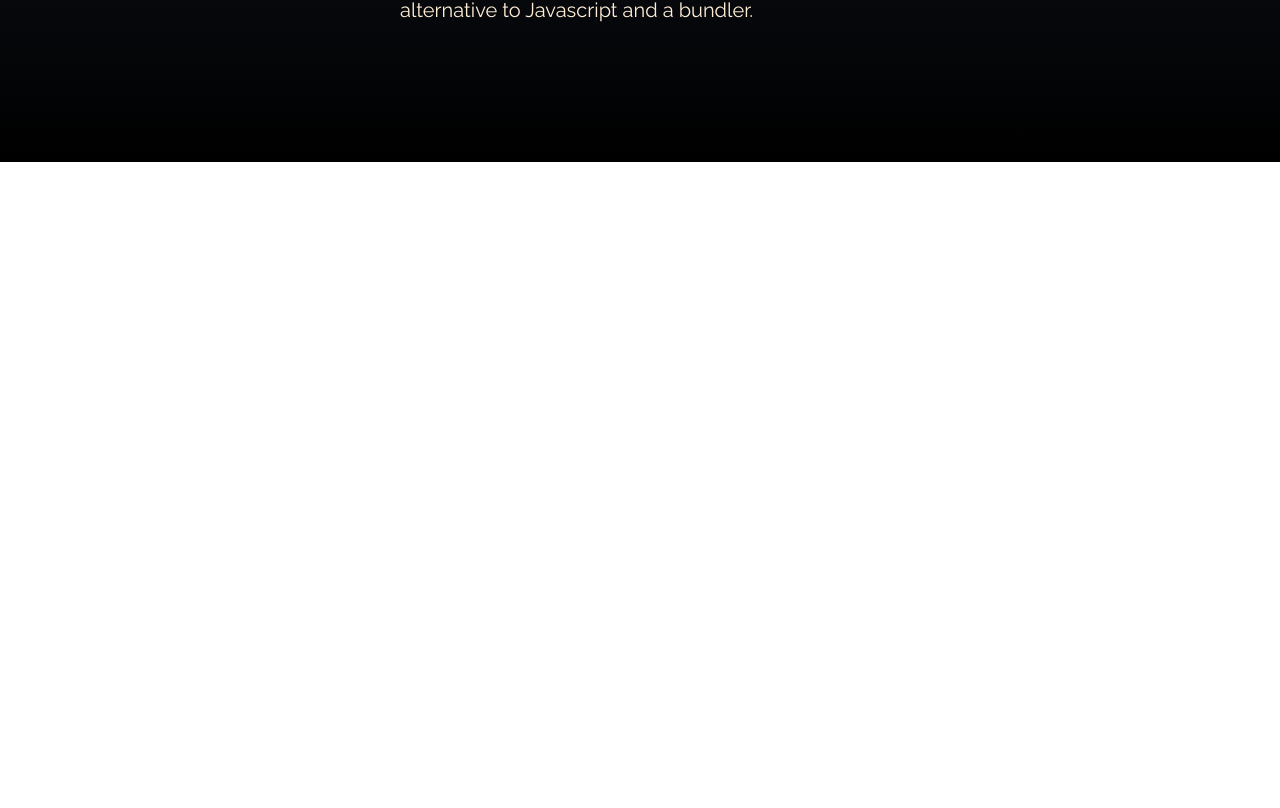
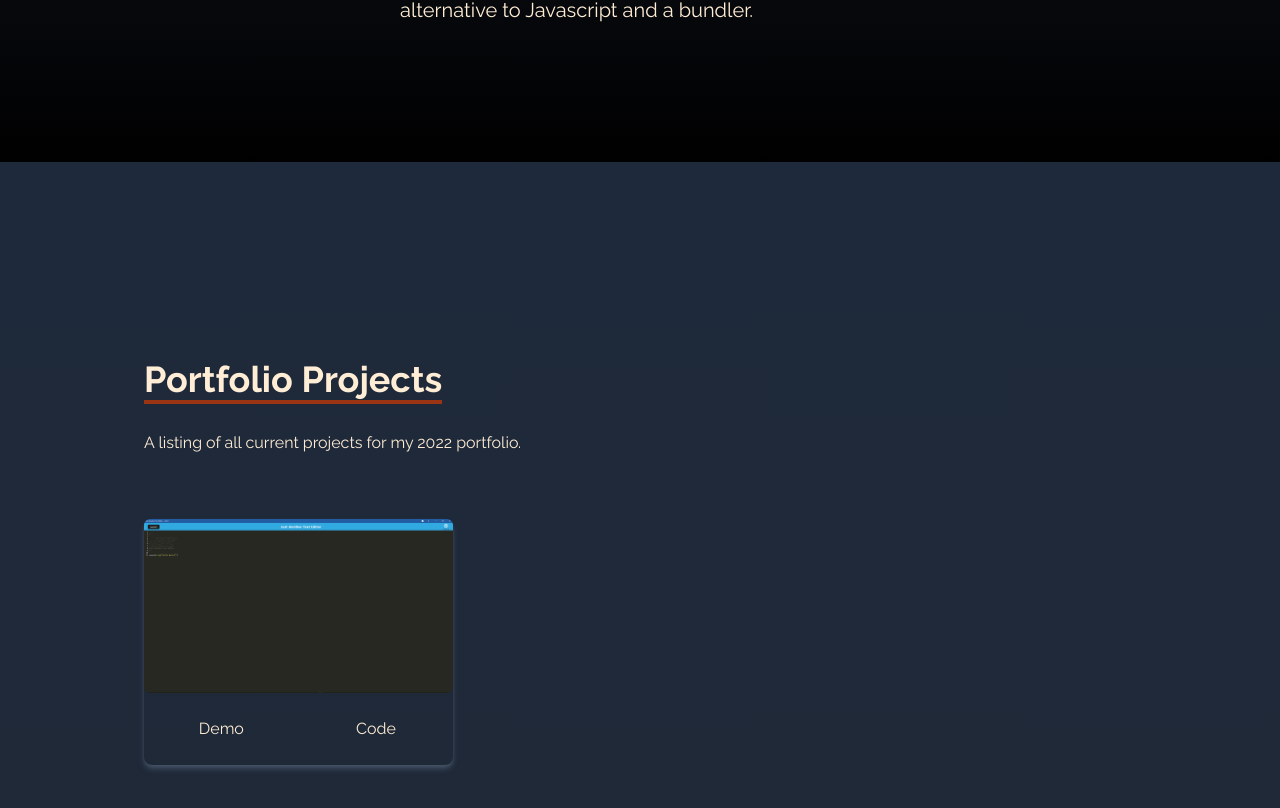
Before and after one commit to pseudoDjnn/react-portfolio, a React (Create React App) app: page / in a window 1280 px wide. Shown: the part 1438-2246 px from the top of the page. Before the commit the page ends 1600 px from the top, so only its background shows below. Built offline with nearby package versions, Linux system fonts and the light colour scheme.

Commit message:
added to project component and created an array of photos to loop over with one hardcoded for now

```diff
--- a/src/App.js
+++ b/src/App.js
@@ -3,7 +3,7 @@ import Header from "./components/Header";
 import NavBar from "./components/Nav";
 import About from "./components/About";
 import Footer from "./components/Footer";
-// import Project from "./Project";
+import Project from "./components/Project";
 
 function App() {
   // ADD useState FOR CURRENT SELECTION
@@ -14,6 +14,7 @@ function App() {
       <NavBar />
       <Header />
       <About />
+      <Project />
       <Footer />
     </div>
   );
--- a/src/components/Project/index.js
+++ b/src/components/Project/index.js
@@ -0,0 +1,73 @@
+import React from "react";
+import JATE from "../../assets/portfolio/JATE.png";
+import password from "../../assets/portfolio/password.png";
+import quiz from "../../assets/portfolio/quiz.png";
+import readme_generator from "../../assets/portfolio/readme_generator.png";
+import wish from "../../assets/portfolio/wish.png";
+import socialAPI from "../../assets/portfolio/socialAPI.png";
+
+const Portfolio = () => {
+  const projectPortfolio = [
+    {
+      id: 1,
+      src: JATE,
+    },
+    {
+      id: 2,
+      src: password,
+    },
+    {
+      id: 3,
+      src: quiz,
+    },
+    {
+      id: 4,
+      src: readme_generator,
+    },
+    {
+      id: 5,
+      src: socialAPI,
+    },
+    {
+      id: 6,
+      src: wish,
+    },
+  ];
+
+  return (
+    <div
+      name="portfolio"
+      className="bg-gradient-to-b from-slate-800 to-gray-800 w-full text-orange-100 md:h-screen"
+    >
+      <div className="max-w-screen-lg p-4 mx-auto flex flex-col justify-center w-full h-full">
+        <div className="pb-8">
+          <p className="text-4xl font-bold inline border-b-4 border-orange-800">
+            Portfolio Projects
+          </p>
+          <p className="py-8">
+            A listing of all current projects for my 2022 portfolio.
+          </p>
+        </div>
+        <div className="grid sm:grid-cols-2 md:grid-cols-3 gap-8 px-12 sm:px-0">
+          <div className="shadow-md shadow-slate-600 rounded-lg">
+            <img
+              src={JATE}
+              alt="demo"
+              className="rounded-md duration-700 hover:scale-105"
+            />
+            <div className="flex items-center justify-center">
+              <button className="w-1/2 px-6 py-2 m-4 duration-300 hover:scale-105">
+                Demo
+              </button>
+              <button className="w-1/2 px-6 py-2 m-4 duration-300 hover:scale-105">
+                Code
+              </button>
+            </div>
+          </div>
+        </div>
+      </div>
+    </div>
+  );
+};
+
+export default Portfolio;
```
Also changed, not shown: src/assets/portfolio/wish.png (added).
